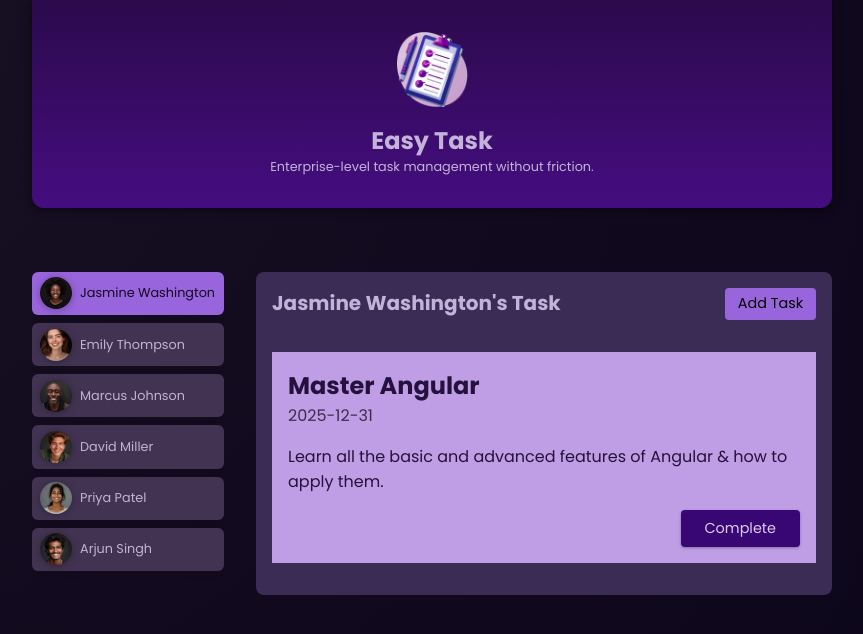
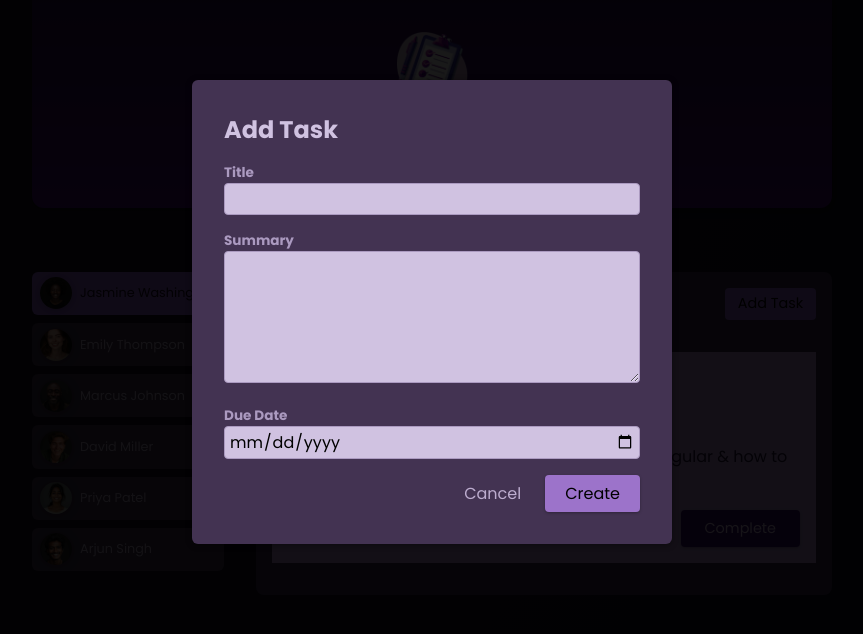
Before and after one commit to ravi7284007/essentials, an Angular app: page / in a window 1280 px wide. Both pictures are taken after a click on the button "Add Task". Shown: the top 634 px of the page, without its empty margins (208-1071 px from the left). Built offline with nearby package versions, Linux system fonts and the light colour scheme.

Commit message:
Form Submit func

```diff
--- /dev/null
+++ b/src/app/task/new-task/new-task.component.css
@@ -0,0 +1,85 @@
+.backdrop {
+    background-color: rgba(0, 0, 0, 0.9);
+    position: fixed;
+    top: 0;
+    left: 0;
+    width: 100%;
+    height: 100vh;
+  }
+
+  dialog {
+    width: 90%;
+    max-width: 30rem;
+    background-color: #433352;
+    border-radius: 6px;
+    border: none;
+    box-shadow: 0 1px 6px rgba(0, 0, 0, 0.4);
+    overflow: hidden;
+    padding: 1rem;
+    top: 5rem;
+  }
+
+  h2 {
+    margin: 0;
+    color: #d0c2e1;
+  }
+
+  label {
+    display: block;
+    font-weight: bold;
+    font-size: 0.85rem;
+    color: #ab9ac0;
+  }
+
+  input,
+  textarea {
+    width: 100%;
+    font: inherit;
+    padding: 0.15rem 0.25rem;
+    border-radius: 4px;
+    border: 1px solid #ab9ac0;
+    background-color: #d0c2e1;
+  }
+
+  .actions {
+    margin: 1rem 0 0;
+    display: flex;
+    justify-content: flex-end;
+    gap: 0.25rem;
+  }
+
+  button {
+    font: inherit;
+    cursor: pointer;
+    border: none;
+    padding: 0.35rem 1.25rem;
+    border-radius: 4px;
+    background-color: transparent;
+  }
+
+  button[type="button"] {
+    color: #bdadcf;
+  }
+
+  button[type="button"]:hover,
+  button[type="button"]:active {
+    color: #d0c2e1;
+  }
+
+  button[type="submit"] {
+    background-color: #9c73ca;
+    box-shadow: 0 1px 3px rgba(0, 0, 0, 0.3);
+    transition: all 0.3s ease;
+  }
+
+  button[type="submit"]:hover,
+  button[type="submit"]:active {
+    background-color: #895cce;
+    box-shadow: 0 1px 6px rgba(0, 0, 0, 0.3);
+  }
+
+  @media (min-width: 768px) {
+    dialog {
+      padding: 2rem;
+    }
+  }
--- /dev/null
+++ b/src/app/task/new-task/new-task.component.html
@@ -0,0 +1,35 @@
+<div class="backdrop" (click)="onCancel()"></div>
+<dialog open>
+  <h2>Add Task</h2>
+  <form (ngSubmit)="onSubmit()">
+    <p>
+      <label for="title">Title</label>
+      <input type="text" id="title" name="title" [(ngModel)]="enteredTitle" />
+    </p>
+
+    <p>
+      <label for="summary">Summary</label>
+      <textarea
+        id="summary"
+        rows="5"
+        name="summary"
+        [(ngModel)]="enteredSummary"
+      ></textarea>
+    </p>
+
+    <p>
+      <label for="due-date">Due Date</label>
+      <input
+        type="date"
+        id="due-date"
+        name="due-date"
+        [(ngModel)]="enteredDate"
+      />
+    </p>
+
+    <p class="actions">
+      <button type="button" (click)="onCancel()">Cancel</button>
+      <button type="submit">Create</button>
+    </p>
+  </form>
+</dialog>
--- /dev/null
+++ b/src/app/task/new-task/new-task.component.ts
@@ -0,0 +1,30 @@
+import { Component, EventEmitter, Input, Output } from '@angular/core';
+import { FormsModule } from '@angular/forms';
+import { NewTaskData } from '../task/task.model';
+
+@Component({
+  selector: 'app-new-task',
+  standalone: true,
+  imports: [FormsModule],
+  templateUrl: './new-task.component.html',
+  styleUrl: './new-task.component.css'
+})
+export class NewTaskComponent {
+  @Output() cancel = new EventEmitter<void>()
+  @Output() add = new EventEmitter<NewTaskData>();
+  enteredTitle = '';
+  enteredSummary = '';
+  enteredDate = '';
+
+  onCancel(){
+    this.cancel.emit()
+  }
+
+  onSubmit(){
+    this.add.emit({
+      title: this.enteredTitle,
+      summary: this.enteredSummary,
+      date: this.enteredDate
+    })
+  }
+}
--- a/src/app/task/task/task.model.ts
+++ b/src/app/task/task/task.model.ts
@@ -5,3 +5,5 @@
     summary: string;
     dueDate: string;
   }
+
+  export interface NewTaskData {title: string; summary: string; date: string}
--- a/src/app/task/tasks.component.html
+++ b/src/app/task/tasks.component.html
@@ -1,8 +1,11 @@
+@if (isAddingTask){
+<app-new-task (cancel)="onCancelAddTask()" (add)="onAddTask($event)" />
+}
 <section id="tasks">
   <header>
     <h2>{{ name }}'s Task</h2>
     <menu>
-      <button>Add Task</button>
+      <button (click)="onStartAddTask()">Add Task</button>
     </menu>
   </header>
   <ul>
--- a/src/app/task/tasks.component.ts
+++ b/src/app/task/tasks.component.ts
@@ -1,11 +1,12 @@
 import { Component, Input } from "@angular/core";
 import { TaskComponent } from "./task/task.component";
 import { dummyTasks } from "../data/dummy-users";
-
+import { NewTaskComponent } from "./new-task/new-task.component";
+import { NewTaskData } from "./task/task.model";
 @Component({
     selector: 'app-tasks',
     standalone: true,
-    imports: [TaskComponent],
+    imports: [TaskComponent, NewTaskComponent],
     templateUrl: './tasks.component.html',
     styleUrl: './tasks.component.css'
 })
@@ -13,6 +14,8 @@
 export class TasksComponent{
     @Input({required: true}) name?: string;
     @Input({required: true}) userId!: string;
+    isAddingTask = false;
+
     tasks = dummyTasks;
 
     get selectedUserTasks(){
@@ -22,4 +25,23 @@
     onCompleteTask(id: string){
         this.tasks = this.tasks.filter(task => task.id !== id)
     }
+
+    onStartAddTask(){
+        this.isAddingTask = true;
+    }
+
+    onCancelAddTask(){
+        this.isAddingTask = false;
+    }
+
+    onAddTask(taskData: NewTaskData){
+        this.tasks.push({
+            id: Math.random().toString(),
+            userId: this.userId,
+            title: taskData.title,
+            summary: taskData.summary,
+            dueDate: taskData.date,
+        })
+        this.isAddingTask = false;
+    }
 }
```
